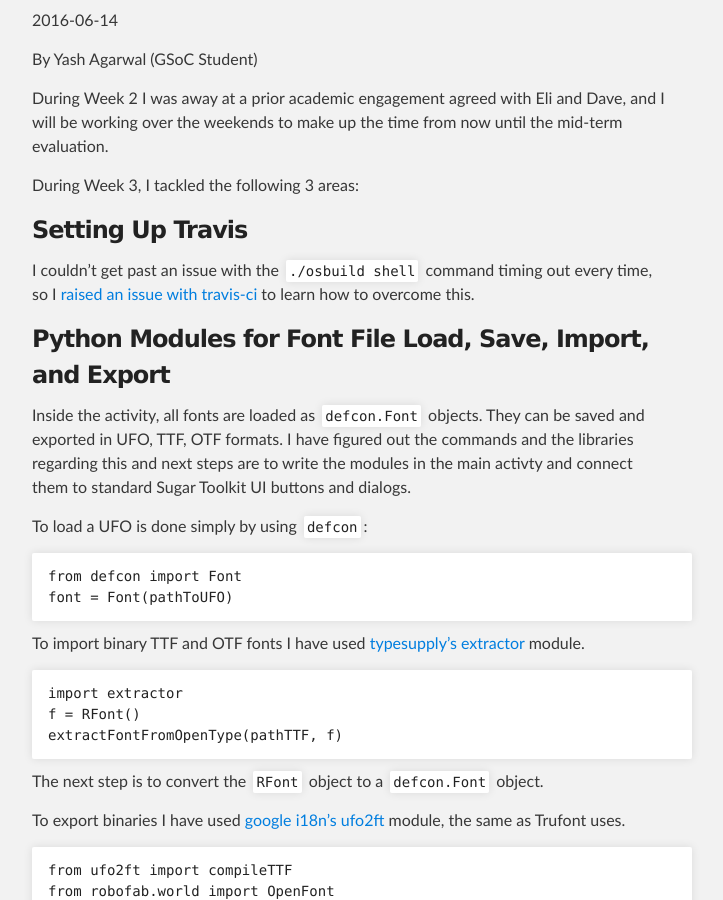
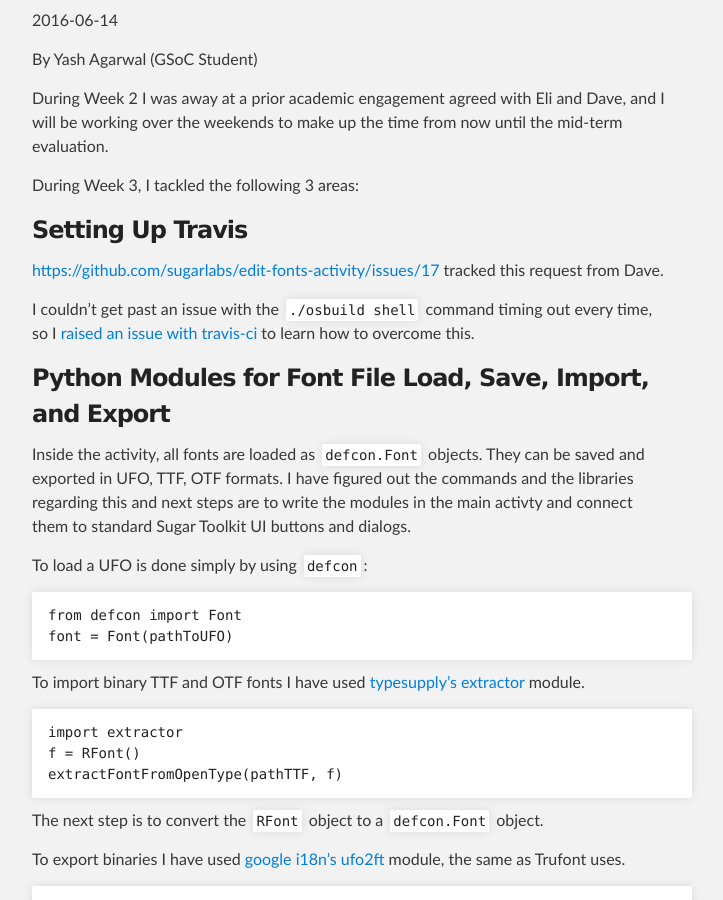
Before and after one commit to sugarlabs/edit-fonts-activity, a Jekyll site: the page built from _posts/2016-06-14-week-3-work.md, in a window 1280 px wide and 900 px high, scrolled down 316 px. Shown: the whole window, without its empty margins (288-1011 px from the left). Built offline with Jekyll 4.4.1, drawn with Linux system fonts in a browser that asks for light colours.

Commit message:
Update 2016-06-14-week-3-work.md
Add dave's travis CI request issue

```diff
--- a/_posts/2016-06-14-week-3-work.md
+++ b/_posts/2016-06-14-week-3-work.md
@@ -10,6 +10,8 @@ During Week 2 I was away at a prior academic engagement agreed with Eli and Dave
 During Week 3, I tackled the following 3 areas:
 
 ### Setting Up Travis
+
+<https://github.com/sugarlabs/edit-fonts-activity/issues/17> tracked this request from Dave.
 
 I couldn't get past an issue with the `./osbuild shell` command timing out every time, so I [raised an issue with travis-ci](https://github.com/travis-ci/travis-ci/issues/6152) to learn how to overcome this.
 
```
